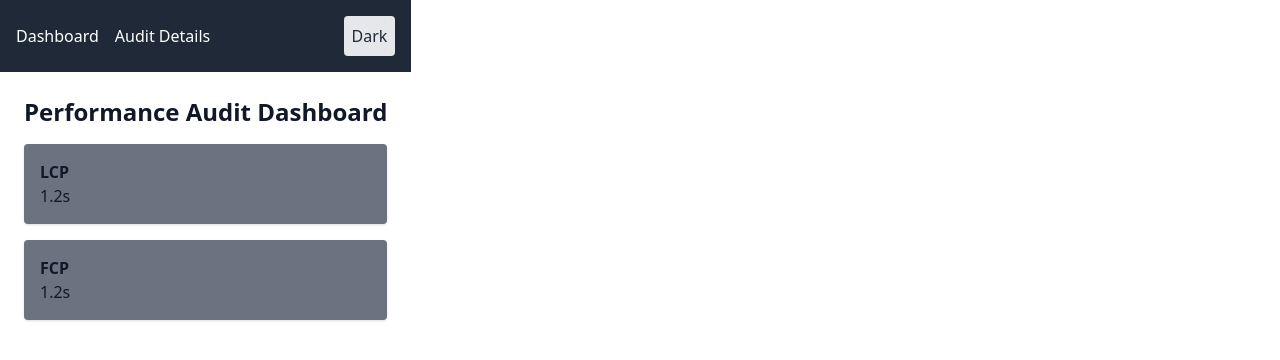
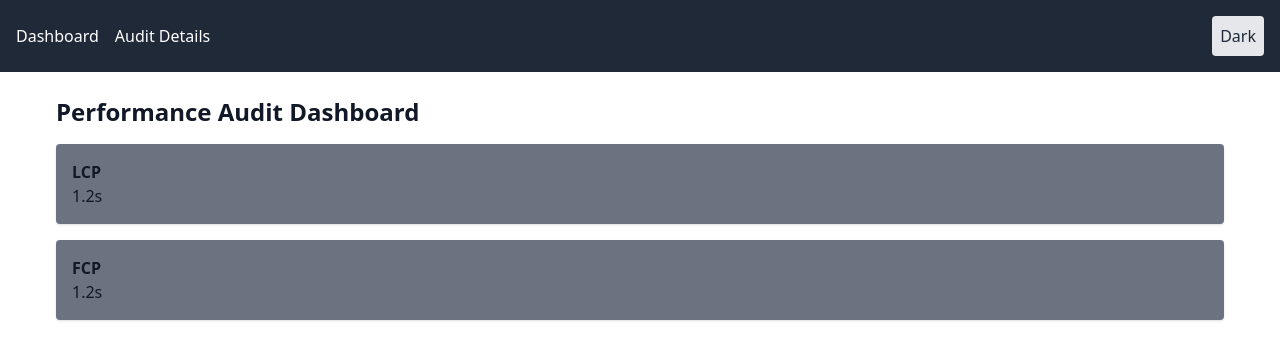
Before and after one commit to marazmlab/performance-dashboard-app, a React (Vite) app: page / in a window 1280 px wide. Shown: the top 360 px of the page. Built offline with nearby package versions, Linux system fonts and the light colour scheme.

Commit message:
fix: remove flex from body to improve app responsiveness fix: make Navbar full width above main content container

```diff
--- a/src/App.jsx
+++ b/src/App.jsx
@@ -11,11 +11,13 @@ function App() {
     <div className="min-h-screen bg-white text-gray-900 dark:bg-gray-900 dark:text-white transition-colors">
         <BrowserRouter>
           <Navbar />
+          <div className="max-w-7xl mx-auto px-4 sm:px-6 lg:px-8">
             <Routes>
               <Route path="/" element={<Dashboard />} />
               <Route path="/audit/:id" element={<AuditDetails />} />
               <Route path="*" element={<NotFound />} />
             </Routes>
+          </div>
         </BrowserRouter>
     </div>
   );
--- a/src/components/Navbar.jsx
+++ b/src/components/Navbar.jsx
@@ -5,6 +5,7 @@ import ThemeToggle from "./ThemeToggle";
 function Navbar() {
     return (
         <nav className="bg-gray-800  dark:bg-white p-4 w-full">
+            <div className="flex flex-col sm:flex-row items-center justify-between gap-4">
                 <div className="container mx-auto flex items-center justify-between">
                     <ul className="flex space-x-4">
                         <li>
@@ -16,6 +17,7 @@ function Navbar() {
                     </ul>
                     <ThemeToggle />
                 </div>
+            </div>
         </nav>
     );
 }
--- a/src/index.css
+++ b/src/index.css
@@ -23,7 +23,6 @@ a {
 
 body {
   margin: 0;
-  display: flex;
   min-width: 320px;
   min-height: 100vh;
 }
```
Lines whose indentation alone changed are shown as unchanged.
